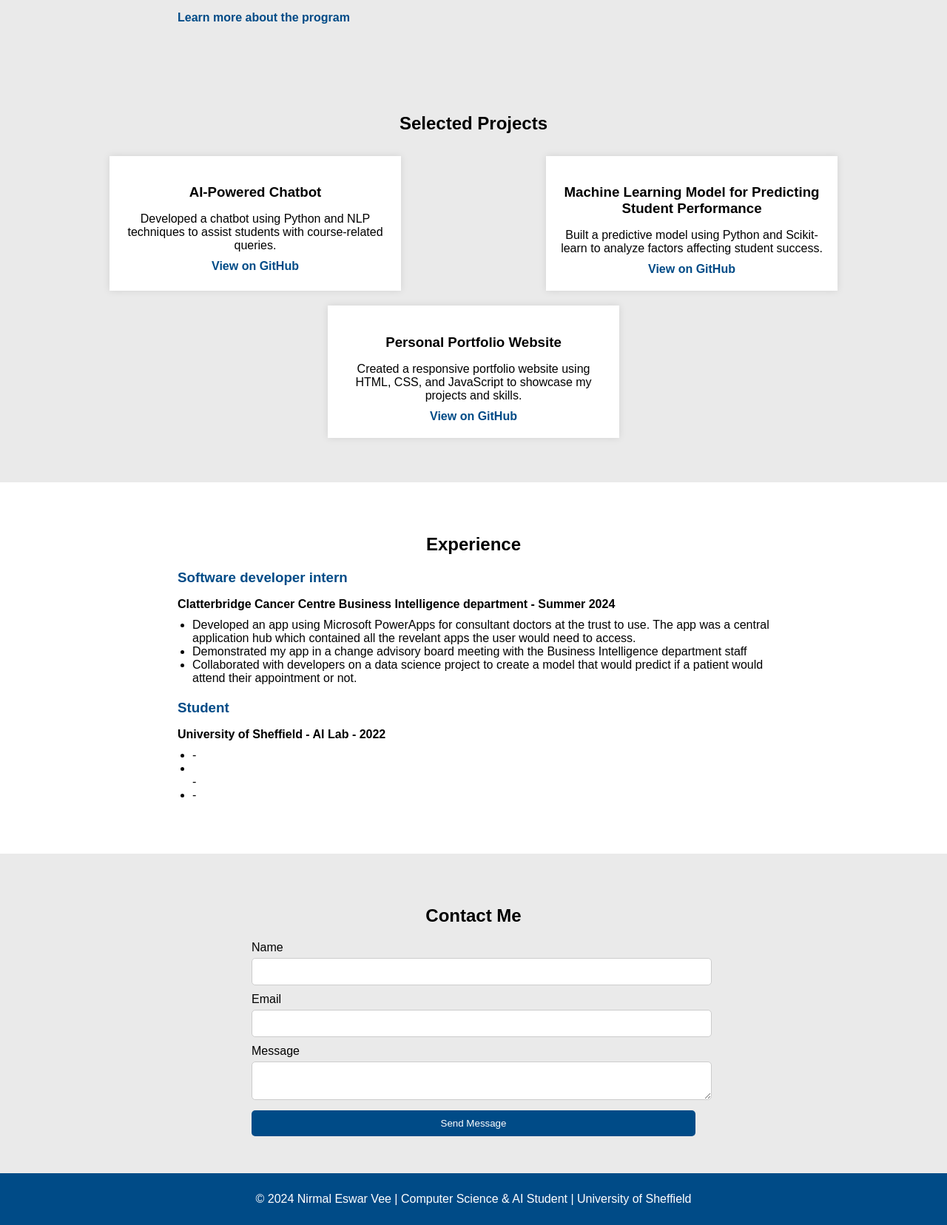
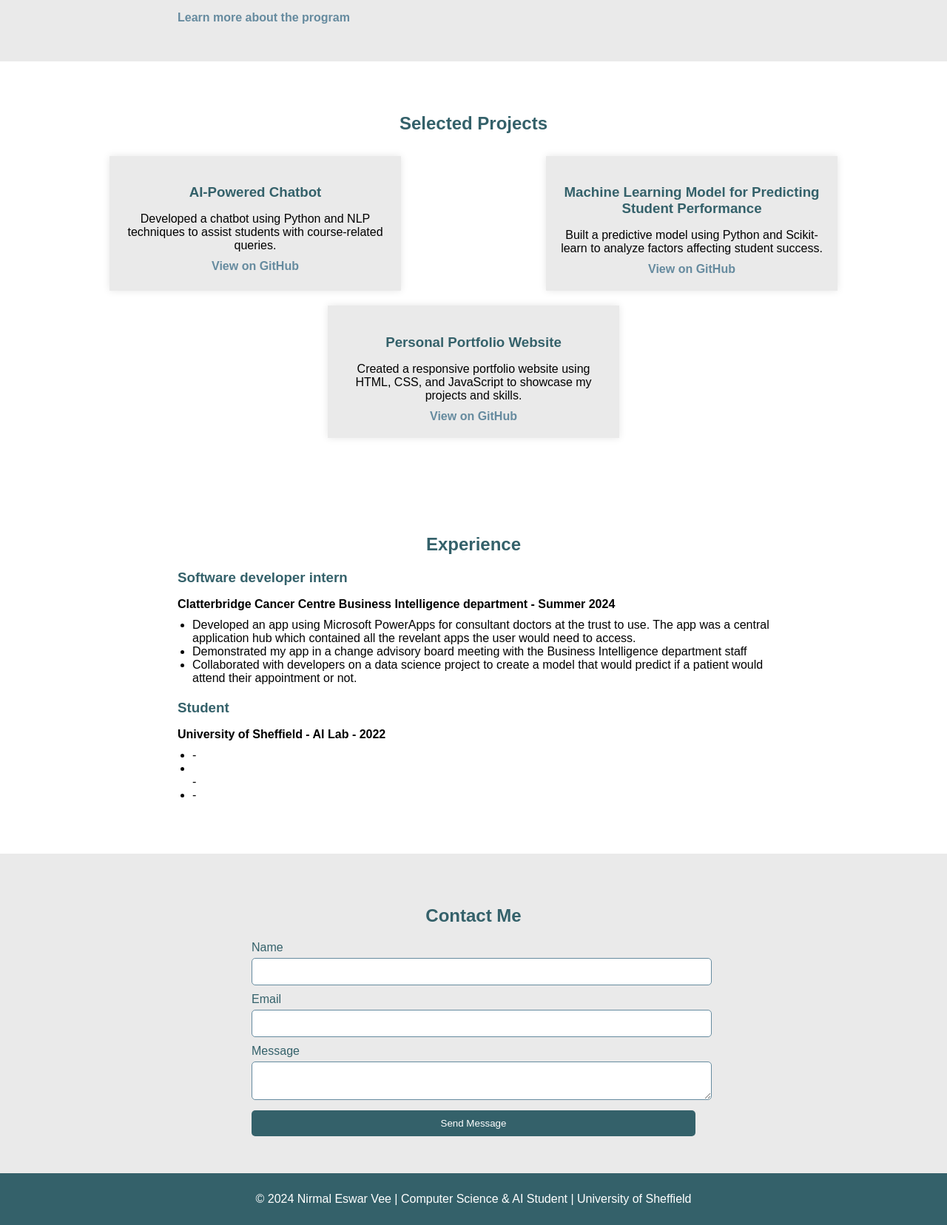
Before and after one commit to neswarvee/Nirmal-s-Portfolio, a plain HTML site: page index.html in a window 1280 px wide. Shown: the part 1580-3236 px from the top of the page at 74% size. Drawn offline with Linux system fonts and the light colour scheme.

Commit message:
Update styles.css

```diff
--- a/styles.css
+++ b/styles.css
@@ -3,14 +3,14 @@ body {
     font-family: Arial, sans-serif;
     margin: 0;
     padding: 0;
-    background-color: #34616A;
+    background-color: #F4F4F4;
 }
 
 nav {
     display: flex;
     justify-content: space-between;
     align-items: center;
-    background-color: #668B9F;
+    background-color: #34616A; /* Primary color */
     color: white;
     padding: 10px 20px;
 }
@@ -35,7 +35,7 @@ nav ul li a {
 /* Home Section */
 #home {
     height: 100vh;
-    background-color: #004b87;
+    background-color: #34616A; /* Primary color */
     color: white;
     display: flex;
     justify-content: center;
@@ -62,6 +62,7 @@ nav ul li a {
 #about h2 {
     text-align: center;
     margin-bottom: 20px;
+    color: #34616A; /* Primary color */
 }
 
 #about p {
@@ -74,12 +75,13 @@ nav ul li a {
 /* Degree Section */
 #degree {
     padding: 50px;
-    background-color: #eaeaea;
+    background-color: #EAEAEA;
 }
 
 #degree h2 {
     text-align: center;
     margin-bottom: 20px;
+    color: #34616A; /* Primary color */
 }
 
 .degree-content {
@@ -89,7 +91,7 @@ nav ul li a {
 }
 
 .degree-content h3 {
-    color: #004b87;
+    color: #34616A; /* Primary color */
     margin-bottom: 10px;
 }
 
@@ -100,7 +102,7 @@ nav ul li a {
 }
 
 .degree-content a {
-    color: #004b87;
+    color: #668B9F; /* Secondary color */
     text-decoration: none;
     font-weight: bold;
 }
@@ -108,15 +110,17 @@ nav ul li a {
 .degree-content a:hover {
     text-decoration: underline;
 }
+
 /* Projects Section */
 #projects {
     padding: 50px;
-    background-color: #eaeaea;
+    background-color: #fff;
 }
 
 #projects h2 {
     text-align: center;
     margin-bottom: 20px;
+    color: #34616A; /* Primary color */
 }
 
 .project-list {
@@ -126,7 +130,7 @@ nav ul li a {
 }
 
 .project-item {
-    background-color: #fff;
+    background-color: #EAEAEA;
     padding: 20px;
     margin: 10px;
     width: 30%;
@@ -136,6 +140,7 @@ nav ul li a {
 
 .project-item h3 {
     margin-bottom: 10px;
+    color: #34616A; /* Primary color */
 }
 
 .project-item p {
@@ -143,7 +148,7 @@ nav ul li a {
 }
 
 .project-item a {
-    color: #004b87;
+    color: #668B9F; /* Secondary color */
     text-decoration: none;
     font-weight: bold;
 }
@@ -161,6 +166,7 @@ nav ul li a {
 #experience h2 {
     text-align: center;
     margin-bottom: 20px;
+    color: #34616A; /* Primary color */
 }
 
 .experience-list {
@@ -174,7 +180,7 @@ nav ul li a {
 
 .experience-item h3 {
     margin-bottom: 5px;
-    color: #004b87;
+    color: #34616A; /* Primary color */
 }
 
 .experience-item p {
@@ -191,12 +197,13 @@ nav ul li a {
 /* Contact Section */
 #contact {
     padding: 50px;
-    background-color: #eaeaea;
+    background-color: #EAEAEA;
 }
 
 #contact h2 {
     text-align: center;
     margin-bottom: 20px;
+    color: #34616A; /* Primary color */
 }
 
 #contact-form {
@@ -207,6 +214,7 @@ nav ul li a {
 #contact-form label {
     display: block;
     margin-bottom: 5px;
+    color: #34616A; /* Primary color */
 }
 
 #contact-form input,
@@ -214,7 +222,7 @@ nav ul li a {
     width: 100%;
     padding: 10px;
     margin-bottom: 10px;
-    border: 1px solid #ccc;
+    border: 1px solid #668B9F; /* Secondary color */
     border-radius: 5px;
 }
 
@@ -222,7 +230,7 @@ nav ul li a {
     display: block;
     width: 100%;
     padding: 10px;
-    background-color: #004b87;
+    background-color: #34616A; /* Primary color */
     color: white;
     border: none;
     border-radius: 5px;
@@ -230,13 +238,13 @@ nav ul li a {
 }
 
 #contact-form button:hover {
-    background-color: #0066cc;
+    background-color: #668B9F; /* Secondary color */
 }
 
 /* Footer */
 footer {
     text-align: center;
     padding: 10px;
-    background-color: #004b87;
+    background-color: #34616A; /* Primary color */
     color: white;
 }
```
